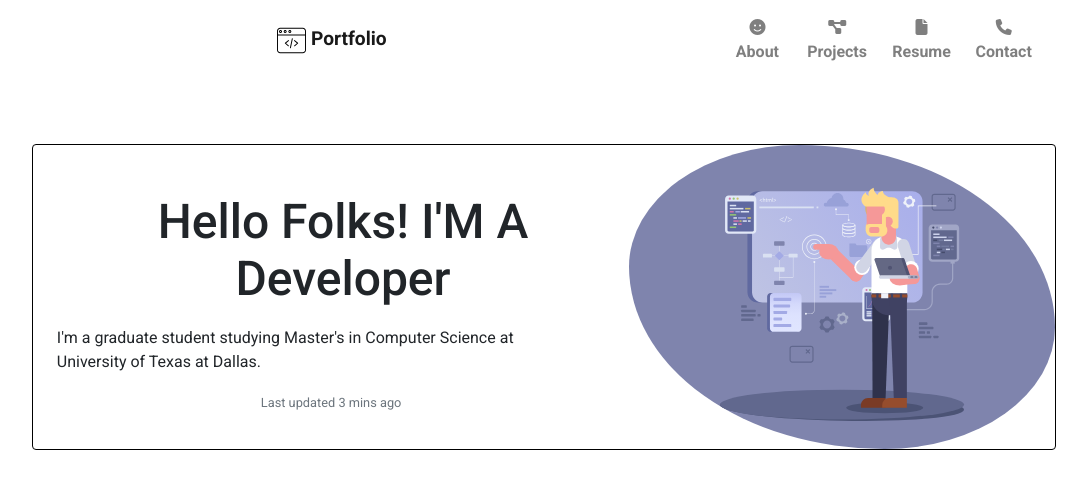
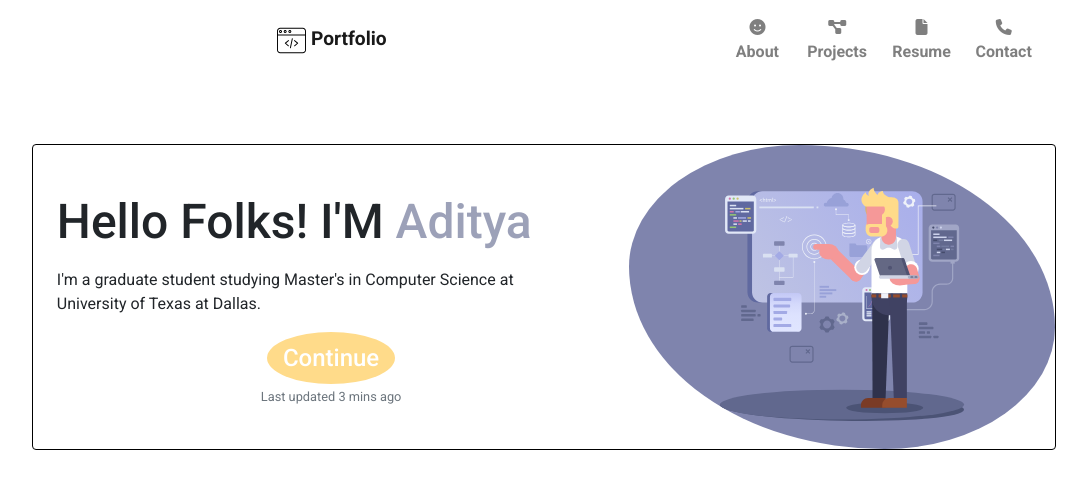
Before and after one commit to adityamathur97/Portfolio, a React (Create React App) app: page / in a window 1280 px wide. Shown: the top 488 px of the page, without its empty margins (96-1183 px from the left). Built offline with nearby package versions, Linux system fonts and the light colour scheme.

Commit message:
added fading property to text

```diff
--- a/src/components/About.js
+++ b/src/components/About.js
@@ -6,6 +6,29 @@ import $ from 'jquery';
 class About extends React.Component {
 	constructor() {
 		super();
+		this.textTurn = false;
+	}
+
+	componentDidMount() {
+		$('#changeText').fadeOut(0, function() {
+			$('#changeText').fadeIn(3500, function() {
+				$('#changeText').fadeOut(3500);
+			});
+		});
+		setInterval(function() {
+			var text;
+			$('#changeText').fadeOut(3500, function() {
+				$('#changeText').empty();
+				if (this.textTurn == true) {
+					text = 'Aditya';
+				} else {
+					text = 'A Developer';
+				}
+				$('#changeText').append(text);
+				$('#changeText').fadeIn(3500);
+				this.textTurn = !this.textTurn;
+			});
+		}, 7000);
 	}
 
 	render() {
@@ -14,11 +37,16 @@ class About extends React.Component {
 				<div className="row no-gutters">
 					<div className="col-md-7">
 						<div className="card-body">
-							<h1 className="card-title cardHeading">Hello Folks! I'M A Developer</h1>
+							<h1 className="card-title cardHeading">
+								Hello Folks! I'M <span id="changeText">Aditya</span>
+							</h1>
 							<p className="card-text cardDesc">
 								I'm a graduate student studying Master's in Computer Science at University of Texas at
 								Dallas.
 							</p>
+							<button type="button" class="btn btn-primary btn-lg contButton">
+								Continue
+							</button>
 							<p className="card-text">
 								<small className="text-muted">Last updated 3 mins ago</small>
 							</p>
--- a/src/css/About.css
+++ b/src/css/About.css
@@ -23,3 +23,16 @@
 	padding-left: 4%;
 	margin-top: 3%;
 }
+#changeText {
+	color: #61688e;
+}
+.contButton {
+	background-color: #ffdb8a;
+	border: 0px;
+	font-size: 1.5em;
+	font-weight: 500;
+	border-radius: 50% 50% 50% 50%;
+}
+.contButton:hover {
+	background-color: #b8bee6;
+}
```
